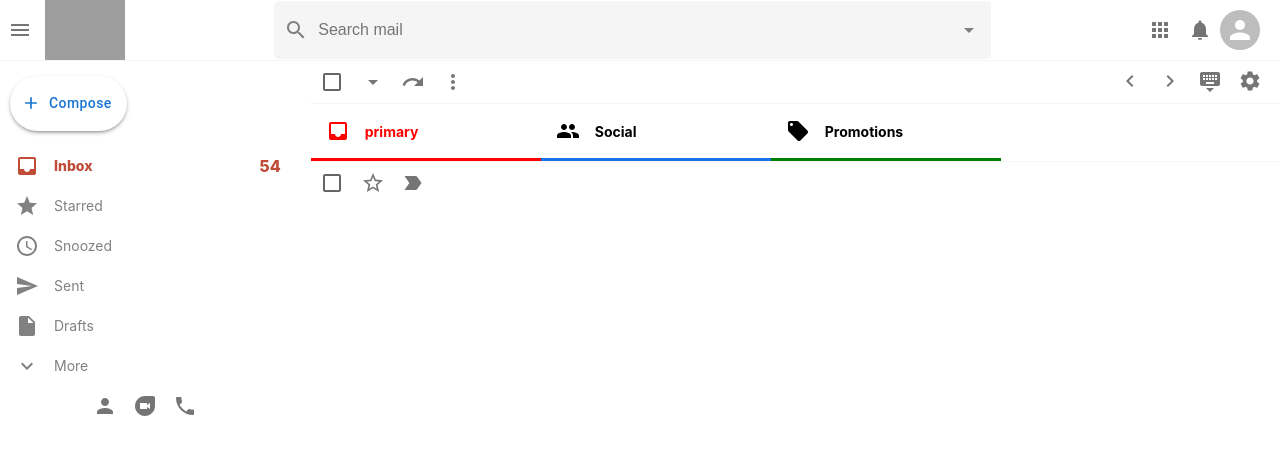
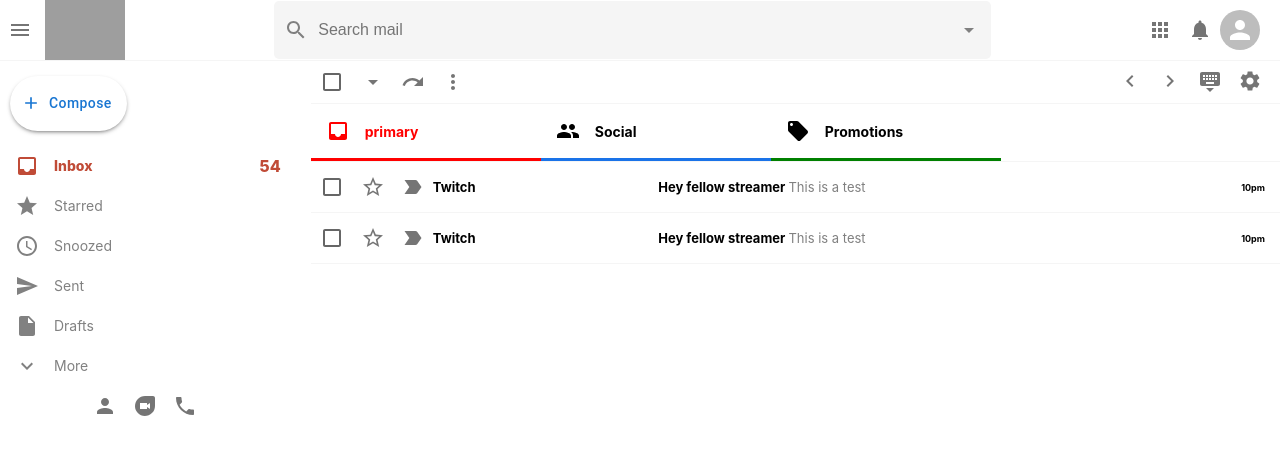
Before and after one commit to dev-Zidxne/Gmail-Clone-ReactJS, a React (Create React App) app: page / in a window 1280 px wide. Shown: the top 454 px of the page. Built offline with nearby package versions, Linux system fonts and the light colour scheme; grey boxes are pictures that could not be loaded.

Commit message:
Finsihed Building the EmailRow Component
Starting Mail Screen Component
Updated React router method from v5 to v6 implementations - useNavigate intead of useHistory.

```diff
--- a/src/App.js
+++ b/src/App.js
@@ -17,9 +17,8 @@ function App() {
           <Routes>
             <Route path="/mail" element={<Mail />} />
 
-            <Route path="/" element={null} />
+            <Route path="/" element={<EmailList />} />
           </Routes>
-          <EmailList />
         </div>
       </div>
     </Router>
--- a/src/EmailList.js
+++ b/src/EmailList.js
@@ -58,6 +58,12 @@ function EmailList() {
         description="This is a test"
         time="10pm"
       />
+      <EmailRow
+        title="Twitch"
+        subject="Hey fellow streamer"
+        description="This is a test"
+        time="10pm"
+      />
     </div>
   );
 }
--- a/src/EmailRow.css
+++ b/src/EmailRow.css
@@ -0,0 +1,46 @@
+.emailRow {
+  display: flex;
+  align-items: center;
+  height: 50px;
+  border-bottom: 1px solid whitesmoke;
+  cursor: pointer;
+  z-index: 999;
+}
+.emailRow:hover {
+  border-top: 1px solid whitesmoke;
+  box-shadow: 0px 4px 4px -2px rgba(0, 0, 0, 0.24);
+}
+
+.emailRow__options {
+  display: flex;
+}
+
+.emailRow__message {
+  display: flex;
+  flex: 0.8;
+  align-items: center;
+  font-size: 13px;
+}
+
+.emailRow__message > h4 {
+  width: 400px;
+  white-space: nowrap;
+  overflow: hidden;
+  text-overflow: ellipsis;
+  padding-left: 5px;
+  padding-right: 5px;
+}
+
+.emailRow__title {
+  font-size: 13px;
+  flex: 0.3;
+}
+.emailRow__time {
+  padding-right: 15px;
+  font-size: 9px;
+  font-weight: bold;
+}
+.emailRow__description {
+  font-weight: 400;
+  color: gray;
+}
--- a/src/EmailRow.js
+++ b/src/EmailRow.js
@@ -4,10 +4,12 @@ import StarOutlineIcon from "@mui/icons-material/StarOutline";
 import LabelImportantIcon from "@mui/icons-material/LabelImportant";
 import React from "react";
 import "./EmailRow.css";
+import { useNavigate } from "react-router-dom";
 
 function EmailRow({ id, title, subject, description, time }) {
+  const navigate = useNavigate();
   return (
-    <div className="emailRow">
+    <div onClick={() => navigate("/mail")} className="emailRow">
       <div className="emailRow__options">
         <Checkbox />
         <IconButton>
@@ -17,9 +19,14 @@ function EmailRow({ id, title, subject, description, time }) {
           <LabelImportantIcon />
         </IconButton>
       </div>
-      <div className="emailRow__title"></div>
-      <div className="emailRow__message"></div>
-      <div className="emailRow__description"></div>
+      <h3 className="emailRow__title">{title}</h3>
+      <div className="emailRow__message">
+        <h4>
+          {subject} <span className="emailRow__description">{description}</span>
+        </h4>
+      </div>
+
+      <p className="emailRow__time">{time}</p>
     </div>
   );
 }
--- a/src/Mail.js
+++ b/src/Mail.js
@@ -1,7 +1,11 @@
 import React from "react";
 import "./Mail.css";
 function Mail() {
-  return <div className="mail"></div>;
+  return (
+    <div className="mail">
+      <h1>Heya</h1>
+    </div>
+  );
 }
 
 export default Mail;
```
